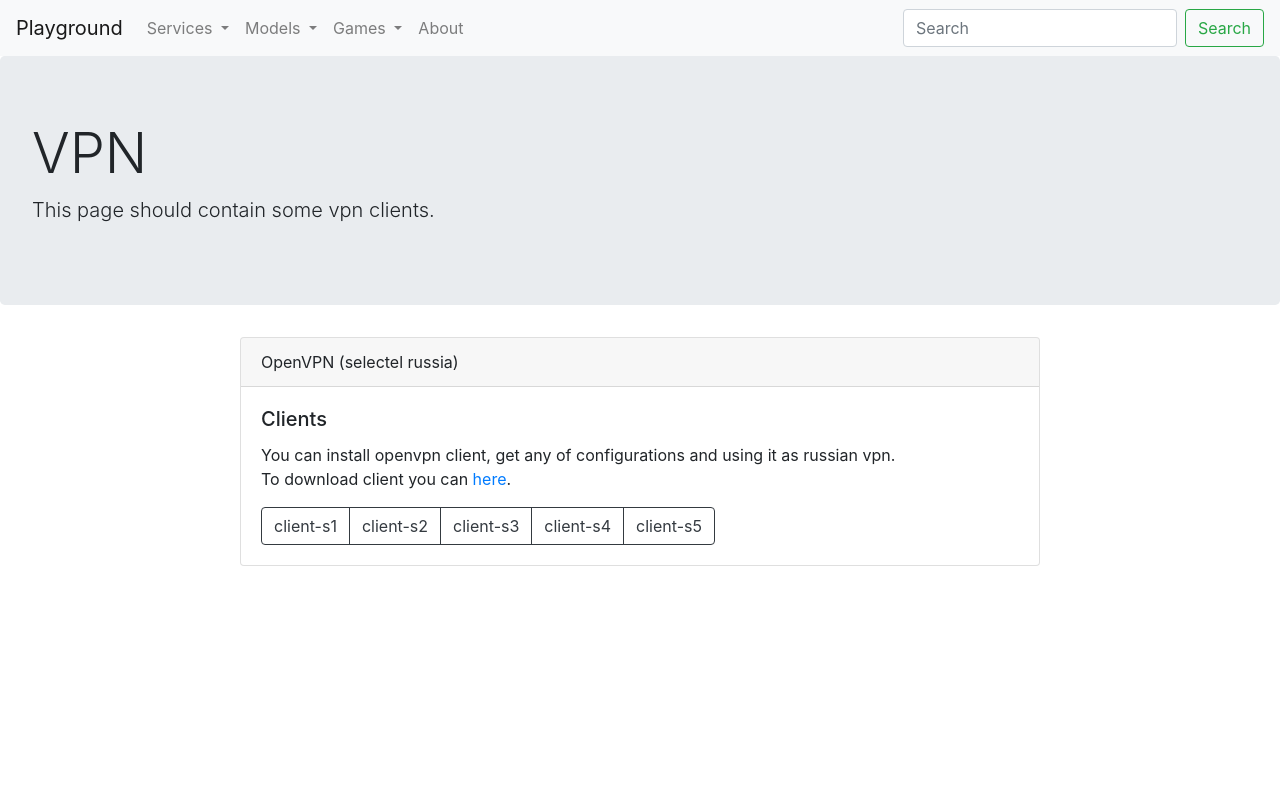
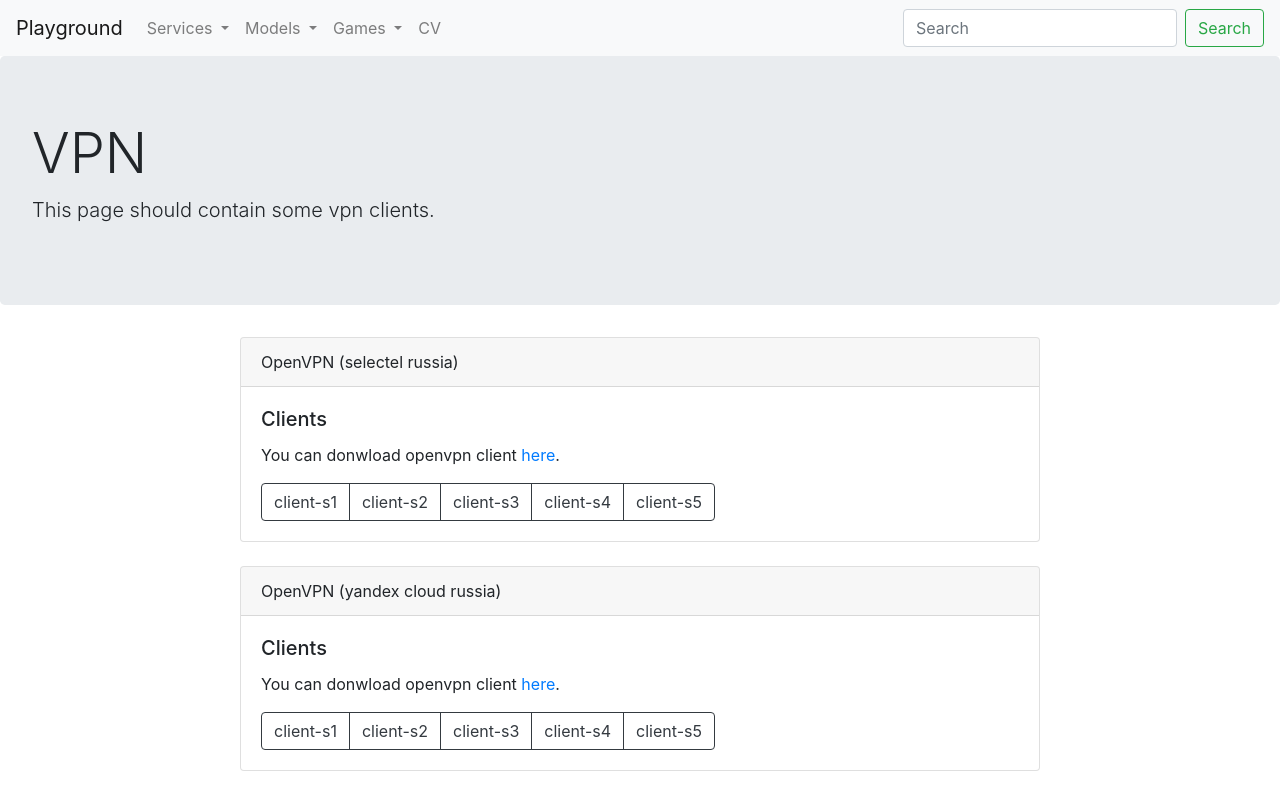
Before and after one commit to artem-xox/playground-server, a Flask app: page /services/vpn in a window 1280 px wide. Run offline with Flask 2, Linux system fonts and the light colour scheme; parts of the project's set-up code (start-up, migrations or seed data) failed here and were passed over; some libraries are stand-ins or nearby versions.

Commit message:
cv added

```diff
--- a/app/base.py
+++ b/app/base.py
@@ -1,4 +1,4 @@
-from flask import Flask, request, render_template, session
+from flask import Flask, request, render_template, session, send_from_directory
 from flask_bootstrap import Bootstrap
 from flask_session import Session
 
@@ -68,6 +68,10 @@ def metaflow():
 def about():
     return render_template("main/about.html")
 
+@app.route("/cv/actual")
+def cv_actual():
+    return send_from_directory(settings.FILES_DIR, settings.CV_FILENAME)
+
 @app.errorhandler(404)
 def page_not_found(e):
     return render_template('main/404.html'), 404
--- a/app/games/config.py
+++ b/app/games/config.py
@@ -25,4 +25,5 @@ gensim_models = [
     'glove-twitter-200'
 ]
 
-model_name = 'word2vec-google-news-300'
+model_name = 'glove-twitter-25'
+# model_name = 'word2vec-google-news-300'
--- a/app/settings.py
+++ b/app/settings.py
@@ -2,3 +2,7 @@ import os
 
 BASE_DIR = os.path.join(os.path.dirname(__file__))
 TEMPLATE_DIR = os.path.join(BASE_DIR, "templates")
+STATIC_DIR = os.path.join(BASE_DIR, "static")
+FILES_DIR = os.path.join(STATIC_DIR, "files")
+
+CV_FILENAME = 'khokhlov_cv_actual.pdf'
--- a/app/templates/main/sidebar.html
+++ b/app/templates/main/sidebar.html
@@ -37,7 +37,7 @@
             </div>
           </li>
         <li class="nav-item">
-            <a class="nav-link" href="/about">About</a>
+            <a class="nav-link" href="/cv/actual">CV</a>
         </li>
       </ul>
       <form class="form-inline my-2 my-lg-0">
--- a/app/templates/services/vpn.html
+++ b/app/templates/services/vpn.html
@@ -21,8 +21,7 @@
             <div class="card-body">
               <h5 class="card-title">Clients</h5>
               <p class="card-text">
-                You can install openvpn client, get any of configurations and using it as russian vpn. <br>
-                To download client you can <a href="https://openvpn.net/vpn-client/" target="_blank">here</a>.
+                You can donwload openvpn client <a href="https://openvpn.net/vpn-client/" target="_blank">here</a>.
             </p>
 
               <div class="btn-group" role="group" aria-label="Clients">
@@ -41,6 +40,33 @@
             </div>
           </div>
 
+          <br>
+
+          <div class="card" style="max-width: 800px; margin: auto;">
+            <div class="card-header">
+                OpenVPN (yandex cloud russia)
+            </div>
+            <div class="card-body">
+              <h5 class="card-title">Clients</h5>
+              <p class="card-text">
+                You can donwload openvpn client <a href="https://openvpn.net/vpn-client/" target="_blank">here</a>.
+            </p>
+
+              <div class="btn-group" role="group" aria-label="Clients">
+                <a href="https://storage.yandexcloud.net/playground-server/vpn/configs/client-y1.ovpn" class="btn btn-outline-dark"
+                    download="client-s1">client-s1</a>
+                <a href="https://storage.yandexcloud.net/playground-server/vpn/configs/client-y2.ovpn" class="btn btn-outline-dark"
+                    download="client-s2">client-s2</a>
+                <a href="https://storage.yandexcloud.net/playground-server/vpn/configs/client-y3.ovpn" class="btn btn-outline-dark"
+                    download="client-s3">client-s3</a>
+                <a href="https://storage.yandexcloud.net/playground-server/vpn/configs/client-y4.ovpn" class="btn btn-outline-dark"
+                    download="client-s4">client-s4</a>
+                <a href="https://storage.yandexcloud.net/playground-server/vpn/configs/client-y5.ovpn" class="btn btn-outline-dark"
+                    download="client-s5">client-s5</a>
+
+                </div>
+            </div>
+          </div>
 
 
 {% endblock %}
```
Also changed, not shown: 1 other file.
